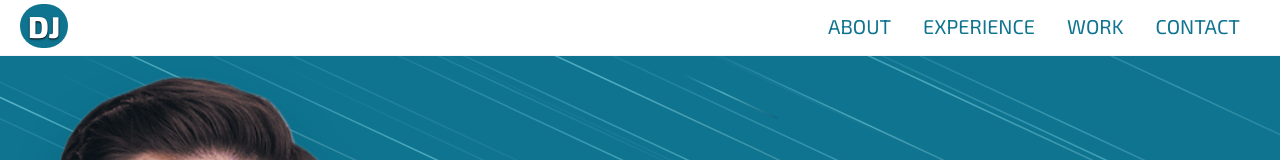
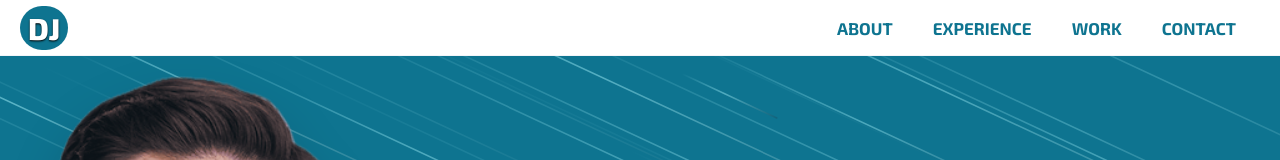
Before and after one commit to DJ620/portfolio-nextjs, a Next.js app: page / in a window 1280 px wide. Shown: the top 160 px of the page. Built offline with nearby package versions, Linux system fonts and the light colour scheme.

Commit message:
added animations to header

```diff
--- a/src/app/globals.css
+++ b/src/app/globals.css
@@ -154,6 +154,10 @@ html {
   animation: landing 0.75s;
 }
 
+.button-swipe.border-none {
+  border: none;
+}
+
 .button-swipe {
   color: rgb(14 116 144);
   text-transform: uppercase;
@@ -189,7 +193,7 @@ html {
 }
 
 .button-swipe:hover::before {
-  width: 160%;
+  width: 170%;
 }
 
 .svgContainer {
--- a/src/components/Header/Nav.tsx
+++ b/src/components/Header/Nav.tsx
@@ -1,5 +1,6 @@
 import Link from "next/link";
 import React from "react";
+import Button from "../reusable/Button";
 
 type prop = {
   setShowNav: Function;
@@ -18,15 +19,15 @@ const Nav = ({ setShowNav }: prop) => {
   const NavLink = ({ page }: navProps) => {
     return (
       <div
-        className="px-4 py-2 text-center hover:bg-cyan-700 md:rounded hover:text-white uppercase hover:shadow-sm hover:shadow-black cursor-pointer"
+        // className="px-4 py-2 text-center hover:bg-cyan-700 md:rounded hover:text-white uppercase hover:shadow-sm hover:shadow-black cursor-pointer"
         onClick={() => scrollToSection(page)}
       >
-        <p>{page}</p>
+        <Button text={page} className="border-none w-full" />
       </div>
     );
   };
   return (
-    <div className="fixed md:flex md:top-3 md:pr-1 md:sticky md:bg-transparent top-[55.5px] bg-white bg-opacity-90 shadow-2xl md:shadow-none rounded-bl-lg right-0 text-cyan-700 text-2xl md:text-xl">
+    <div className="fixed text-center md:flex md:top-3 md:pr-1 md:sticky md:bg-transparent top-[55.5px] bg-white bg-opacity-90 shadow-2xl md:shadow-none rounded-bl-lg right-0 text-cyan-700 text-2xl md:text-xl">
       <NavLink page="About" />
       <NavLink page="Experience" />
       <NavLink page="Work" />
--- a/src/components/reusable/Button.tsx
+++ b/src/components/reusable/Button.tsx
@@ -4,11 +4,12 @@ type props = {
     text: string
     type?: any
     value?: string
+    className?: string
 }
 
-const Button = ({ text, type, value }: props) => {
+const Button = ({ text, type, value, className }: props) => {
   return (
-    <button className="button-swipe" type={type} value={value}>
+    <button className={`button-swipe ${className}`} type={type} value={value}>
         {text}
     </button>
   )
```
